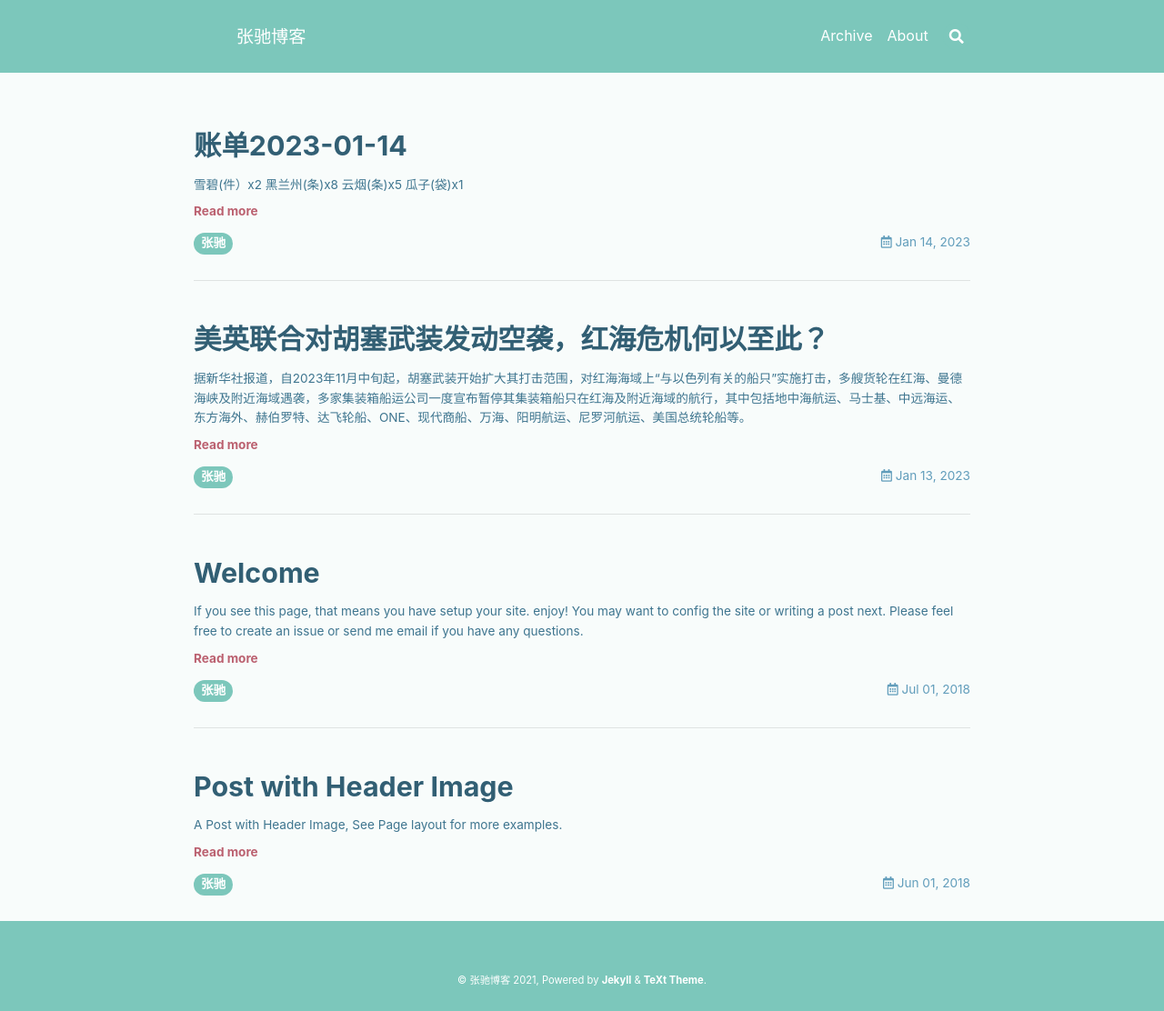
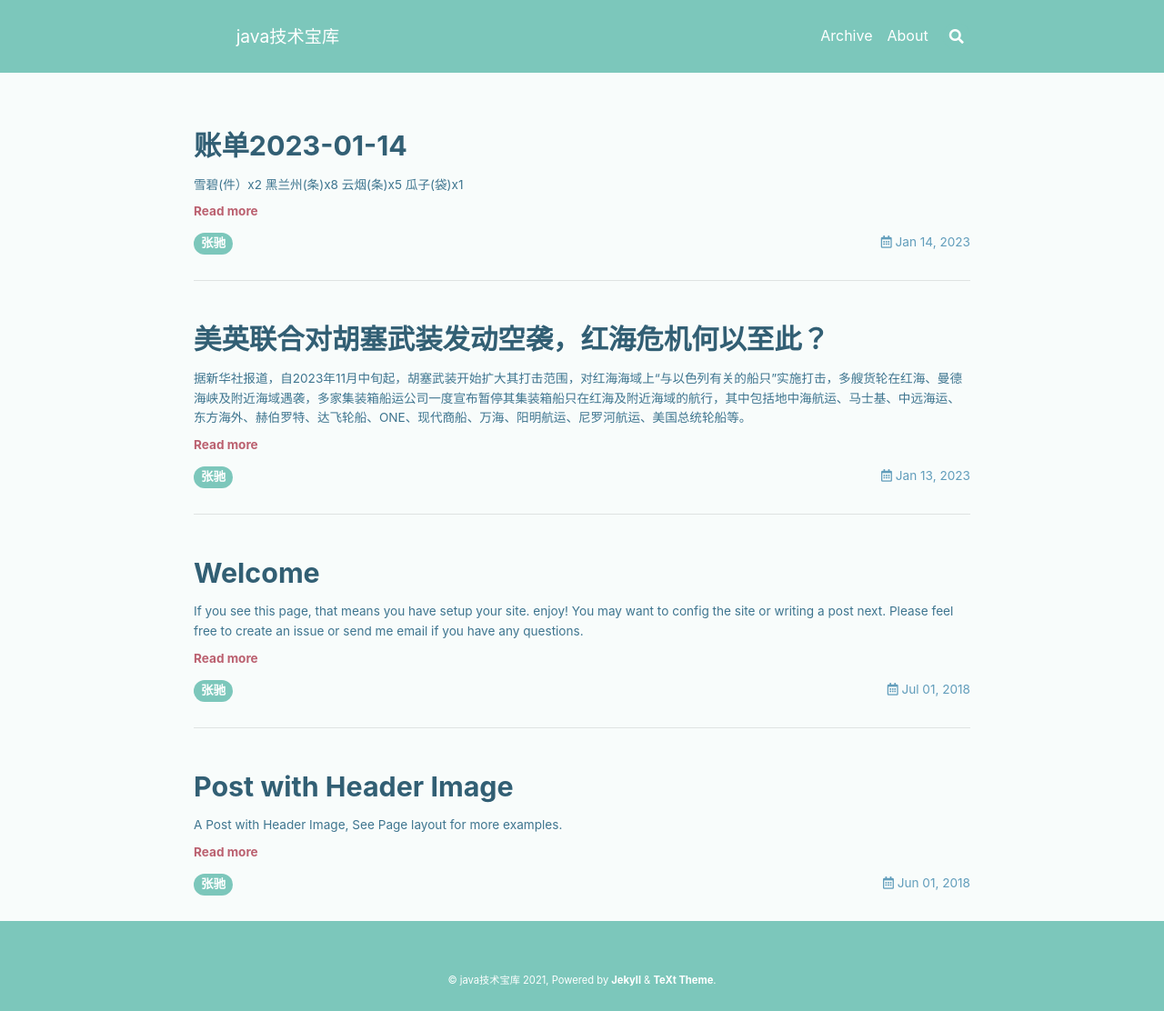
Before and after one commit to zc1321/zc1321.github.io, a Jekyll site: the page built from index.html, in a window 1280 px wide. Shown: the whole page at 91% size. Built offline with Jekyll 4.4.1, drawn with Linux system fonts in a browser that asks for light colours; nearby versions of some CDN libraries; the list of posts is cut into pages by our own code.

Commit message:
Update _config.yml

```diff
--- a/_config.yml
+++ b/_config.yml
@@ -20,7 +20,7 @@
 highlight_theme: default # "default" (default), "tomorrow", "tomorrow-night", "tomorrow-night-eighties", "tomorrow-night-blue", "tomorrow-night-bright"
 url     : # the base hostname & protocol for your site e.g. https://www.someone.com
 baseurl : # does not include hostname
-title   : 张驰博客
+title   : java技术宝库
 description: > # this means to ignore newlines until "Language & timezone"
   实践是检验真理的唯一标准
 
@@ -38,7 +38,7 @@
   name      : 张驰
   url       :
   avatar    : # path or url of avatar image (square)
-  bio       : 做大，做强
+  bio       : 汇总解决java中的许多技术问题的方法
   email     :
   facebook  : # "user_name" the last part of your profile url, e.g. https://www.facebook.com/user_name
   twitter   : # "user_name" the last part of your profile url, e.g. https://twitter.com/user_name
```
